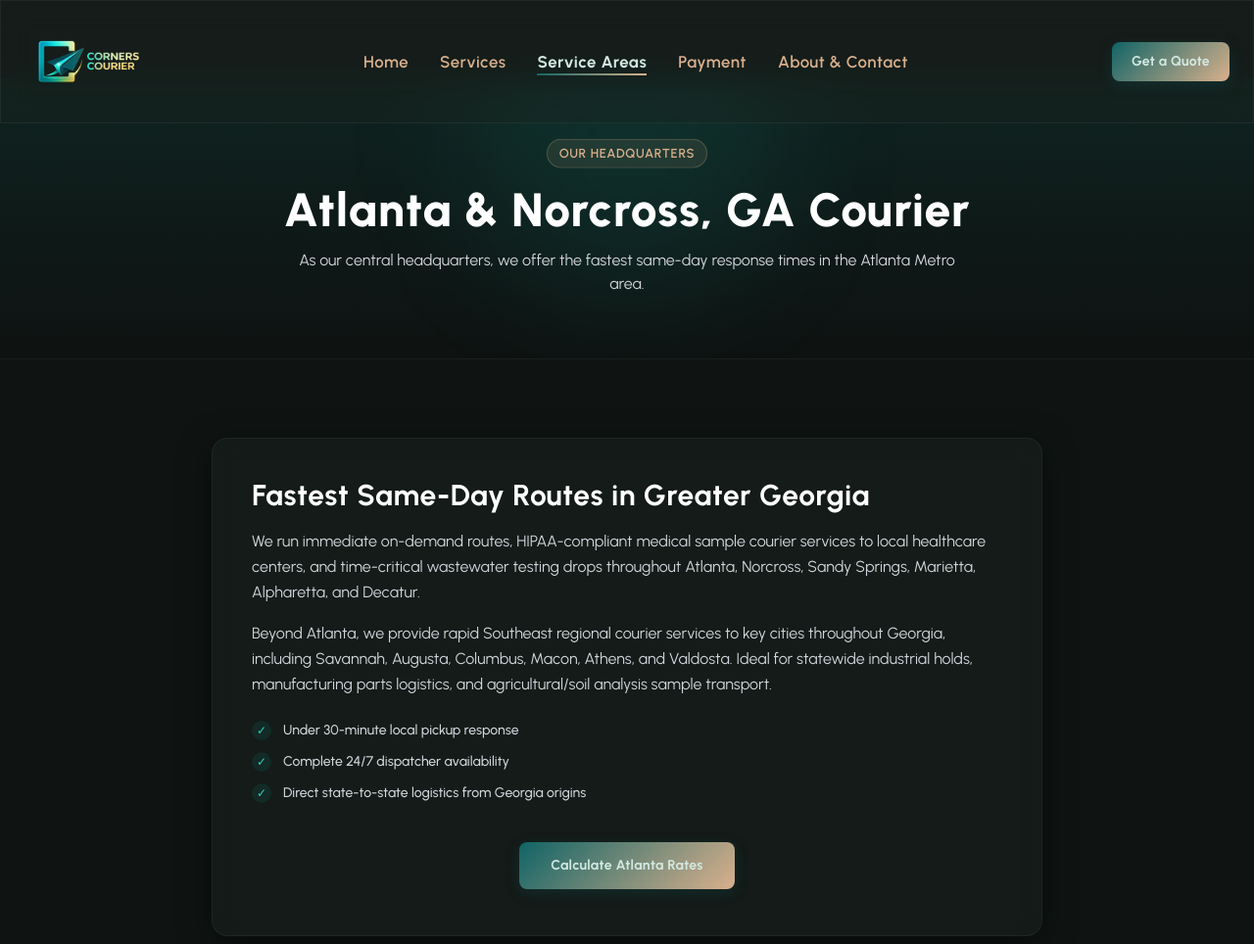
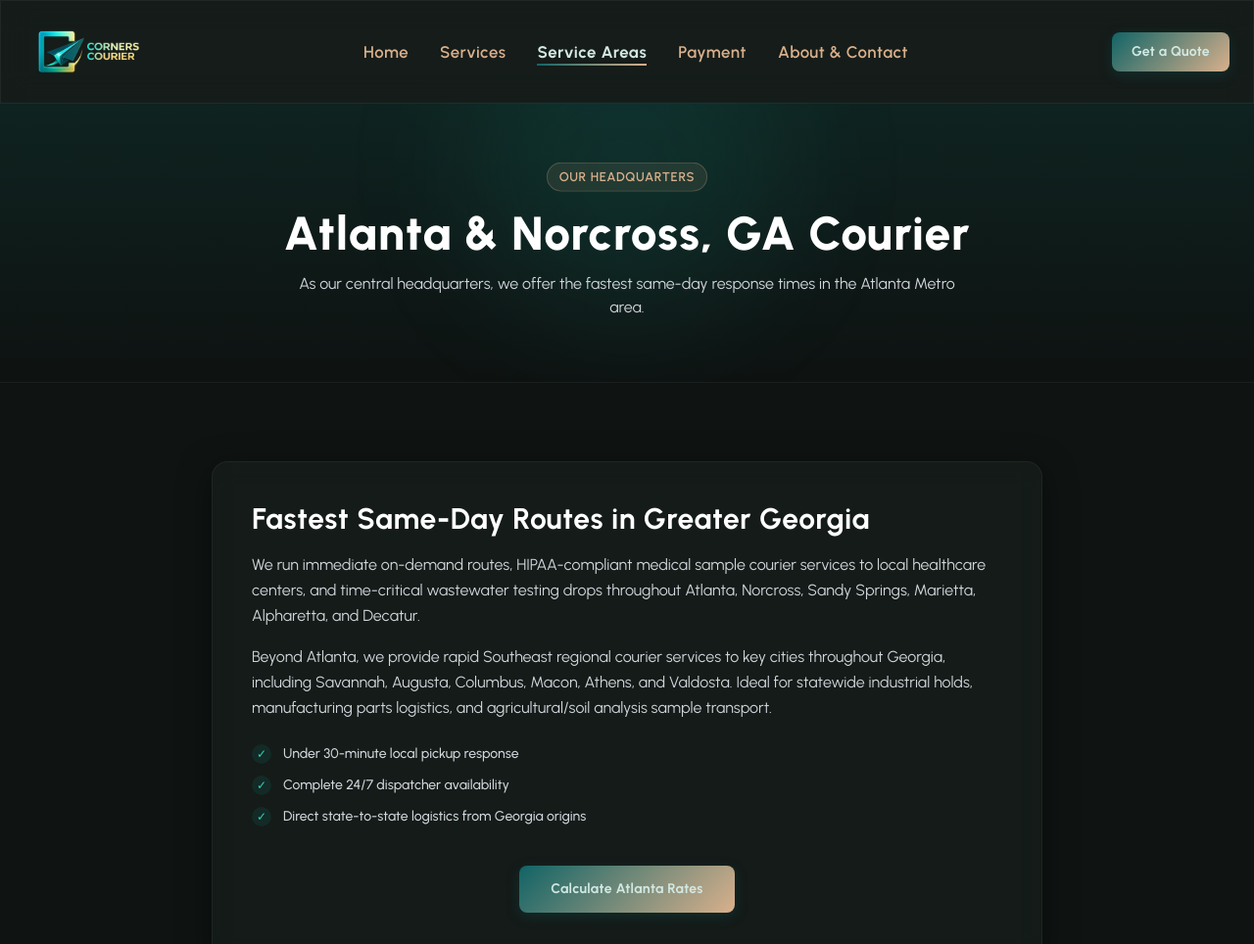
Before and after one commit to Corners-Courier-Inc/cornerscourier-ux, a website: page atlanta-courier.html in a window 1280 px wide. Shown: the top 964 px of the page at 98% size. Drawn offline with Linux system fonts and the light colour scheme.

Commit message:
Reduce navbar padding and adjust body spacing for large logo

```diff
--- a/atlanta-courier.html
+++ b/atlanta-courier.html
@@ -91,7 +91,7 @@
 <body class="body-padding-for-fixed-header">
 
   <!-- Navigation -->
-  <header class="main-header-fixed glass-panel py-4 px-6 border-b">
+  <header class="main-header-fixed glass-panel py-1.5 px-6 border-b">
     <div class="container mx-auto flex justify-between items-center">
       <a href="index.html" aria-label="Corners Courier Home" class="flex items-center">
         <img src="images/logomain.png" alt="Corners Courier Logo" class="w-auto" style="height: 92px;" width="200" height="50"
--- a/css/style.css
+++ b/css/style.css
@@ -108,7 +108,7 @@
 }
 
 .body-padding-for-fixed-header {
-  padding-top: 80px;
+  padding-top: 104px;
 }
 
 /* Custom scrollbar to match sleek theme */
```
Also changed, not shown: contact.html (+1 -1 lines), environmental.html (+1 -1 lines), index.html (+1 -1 lines), payment.html (+1 -1 lines), same-day.html (+1 -1 lines), service-areas.html (+1 -1 lines), services.html (+1 -1 lines), thank-you.html (+1 -1 lines), dist/tailwind.css.
